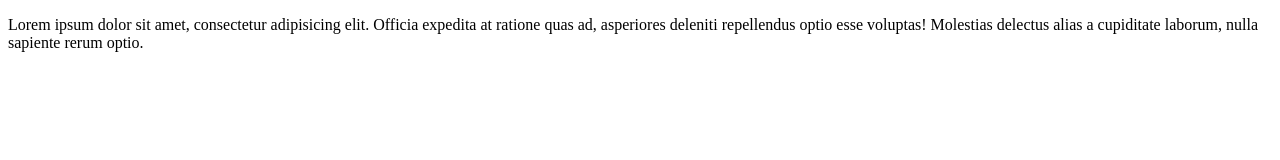
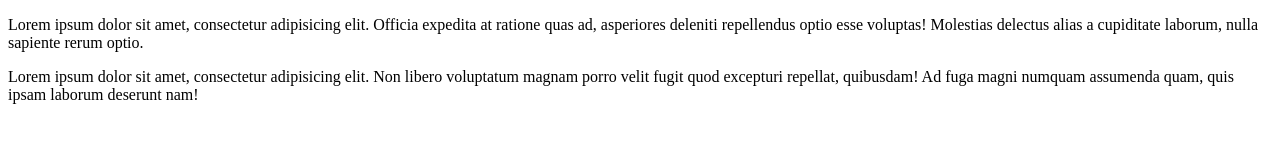
Before and after one commit to annapacek/gitjestgit, a plain HTML site: page index.html in a window 1280 px wide. Drawn offline with Linux system fonts and the light colour scheme.

Commit message:
trzeci paragraf

```diff
--- a/index.html
+++ b/index.html
@@ -6,5 +6,6 @@
 </head>
 <body>
     <p>Lorem ipsum dolor sit amet, consectetur adipisicing elit. Officia expedita at ratione quas ad, asperiores deleniti repellendus optio esse voluptas! Molestias delectus alias a cupiditate laborum, nulla sapiente rerum optio.</p>
+    <p>Lorem ipsum dolor sit amet, consectetur adipisicing elit. Non libero voluptatum magnam porro velit fugit quod excepturi repellat, quibusdam! Ad fuga magni numquam assumenda quam, quis ipsam laborum deserunt nam!</p>
 </body>
 </html>
```
